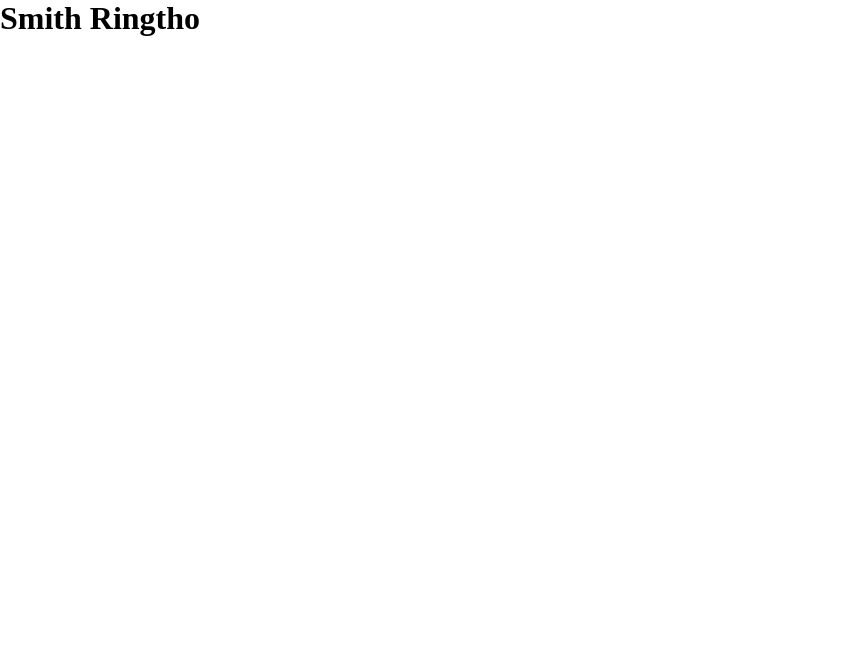
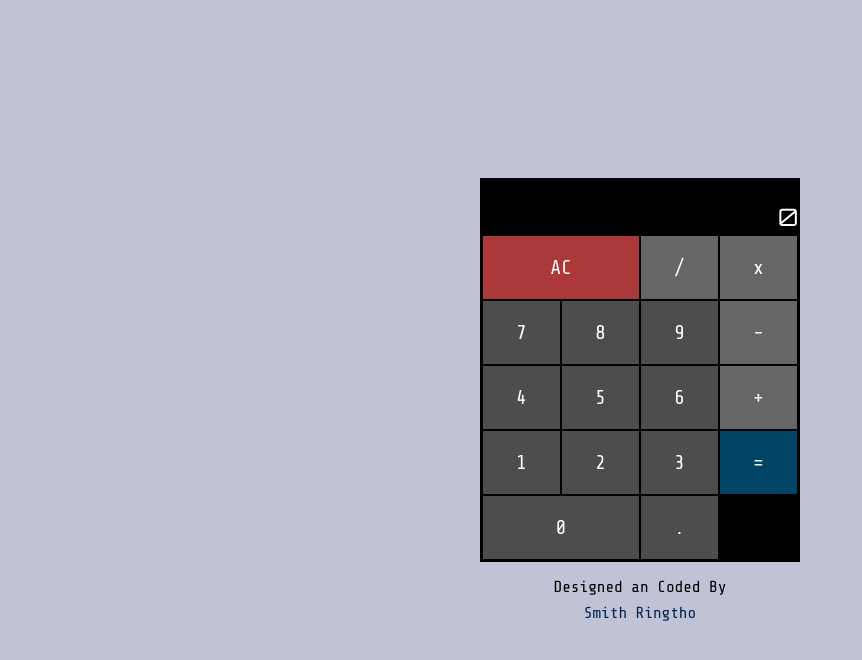
Before and after one commit to ringtho/calculator, a React (Create React App) app: page / in a window 1280 px wide. Shown: the top 660 px of the page, without its empty margins (0-862 px from the left). Built offline with nearby package versions, Linux system fonts and the light colour scheme.

Commit message:
Fixed the UI of the calculator

```diff
--- a/public/index.html
+++ b/public/index.html
@@ -9,35 +9,10 @@
       name="description"
       content="Web site created using create-react-app"
     />
-    <link rel="apple-touch-icon" href="%PUBLIC_URL%/logo192.png" />
-    <!--
-      manifest.json provides metadata used when your web app is installed on a
-      user's mobile device or desktop. See https://developers.google.com/web/fundamentals/web-app-manifest/
-    -->
-    <link rel="manifest" href="%PUBLIC_URL%/manifest.json" />
-    <!--
-      Notice the use of %PUBLIC_URL% in the tags above.
-      It will be replaced with the URL of the `public` folder during the build.
-      Only files inside the `public` folder can be referenced from the HTML.
-
-      Unlike "/favicon.ico" or "favicon.ico", "%PUBLIC_URL%/favicon.ico" will
-      work correctly both with client-side routing and a non-root public URL.
-      Learn how to configure a non-root public URL by running `npm run build`.
-    -->
-    <title>React App</title>
+    <title>Calculator App</title>
   </head>
   <body>
-    <noscript>You need to enable JavaScript to run this app.</noscript>
     <div id="root"></div>
-    <!--
-      This HTML file is a template.
-      If you open it directly in the browser, you will see an empty page.
-
-      You can add webfonts, meta tags, or analytics to this file.
-      The build step will place the bundled scripts into the <body> tag.
-
-      To begin the development, run `npm start` or `yarn start`.
-      To create a production bundle, use `npm run build` or `yarn build`.
-    -->
+    <script src="https://cdn.freecodecamp.org/testable-projects-fcc/v1/bundle.js"></script>
   </body>
 </html>
--- a/src/App.js
+++ b/src/App.js
@@ -1,9 +1,39 @@
-import React from 'react'
+import React, { useState } from 'react'
 
 function App () {
+  const [value, setValue] = useState(0)
   return (
-    <div className="App">
-      <h1>Smith Ringtho</h1>
+    <div className="app">
+      <div className='calculator-container'>
+        <div className='display-section'>
+          <div className='formular-screen'></div>
+          <div id="display" className='working-screen'>{value}</div>
+        </div>
+        <div className='buttons-container'>
+          <div id="clear">AC</div>
+          <div id="divide">/</div>
+          <div id="multiply">x</div>
+          <div id="seven">7</div>
+          <div id="eight">8</div>
+          <div id="nine">9</div>
+          <div id="subtract">-</div>
+          <div id="four">4</div>
+          <div id="five">5</div>
+          <div id="six">6</div>
+          <div id="add">+</div>
+          <div id="one">1</div>
+          <div id="two">2</div>
+          <div id="three">3</div>
+          <div id="equals">=</div>
+          <div id="zero">0</div>
+          <div id="decimal">.</div>
+          {/* <div id="equals">=</div> */}
+        </div>
+      </div>
+      <div className='footer'>
+        <p>Designed an Coded By</p>
+        <p className='name'>Smith Ringtho</p>
+      </div>
     </div>
   )
 }
--- a/src/index.css
+++ /dev/null
@@ -1,5 +0,0 @@
-* {
-  box-sizing: border-box;
-  margin: 0;
-  padding: 0;
-}
--- a/src/index.js
+++ b/src/index.js
@@ -1,6 +1,6 @@
 import React from 'react'
 import ReactDOM from 'react-dom/client'
-import './index.css'
+import './index.scss'
 import App from './App'
 
 const root = ReactDOM.createRoot(document.getElementById('root'))
--- /dev/null
+++ b/src/index.scss
@@ -0,0 +1,112 @@
+@import url('https://fonts.googleapis.com/css2?family=Share+Tech+Mono&display=swap');
+@import url('https://fonts.googleapis.com/css2?family=Orbitron&display=swap');
+
+* {
+  box-sizing: border-box;
+  margin: 0;
+  padding: 0;
+}
+
+@mixin flex-column-center($gap:0) {
+  display: flex;
+  flex-direction: column;
+  justify-content: center;
+  align-items: center;
+  gap: $gap;
+}
+
+$orbitron: 'Orbitron', sans-serif;
+$shareTech: 'Share Tech Mono', monospace;
+
+@mixin font-styles($family, $size, $line-height, $color){
+  font-family: $family;
+  font-size: $size;
+  line-height: $line-height;
+  color: $color;
+}
+
+.app {
+  @include flex-column-center(1rem);
+  background-color: #c2c2d6;
+  min-height: 100vh;
+  font-family: $shareTech;
+}
+
+.calculator-container {
+  width: 320px;
+  background-color: #000000;
+  border: 2px solid #000000;
+}
+
+.display-section {
+  width: 100%;
+}
+
+.formular-screen,
+.working-screen {
+  width: 100%;
+  background-color: #000000;
+  text-align: right;
+}
+
+.formular-screen {
+  min-height: 20px;
+  @include font-styles(orbitron,20px ,20px,orange);
+}
+
+.working-screen {
+  @include font-styles(orbitron, 1.5rem, 35px, #FFF);
+}
+
+.buttons-container {
+  display: flex;
+  flex-wrap: wrap;
+  flex: 1 0 25%;
+  height: 325px;
+}
+
+.buttons-container div {
+  @include font-styles($shareTech,20px ,20px, #FFF);
+  height: 20%;
+  width: 25%;
+  background-color: #4d4d4d;
+  border: 1px solid black;
+  // flex-grow: 1;
+  display: flex;
+  align-items: center;
+  justify-content: center;
+  cursor: pointer;
+}
+
+.footer {
+  @include flex-column-center(0.5rem);
+}
+
+.name {
+  color: #00264d;
+}
+
+#clear {
+  background-color: rgb(172, 57, 57);
+}
+
+#equals {
+  background-color: rgb(0, 68, 102);
+}
+
+#clear,
+#zero {
+  width: 50%;
+}
+
+#divide,
+#multiply,
+#subtract,
+#add {
+  background-color: rgb(102, 102, 102);
+}
+
+#equals {
+  // height: 40%;
+  flex-grow: 1;
+}
```
